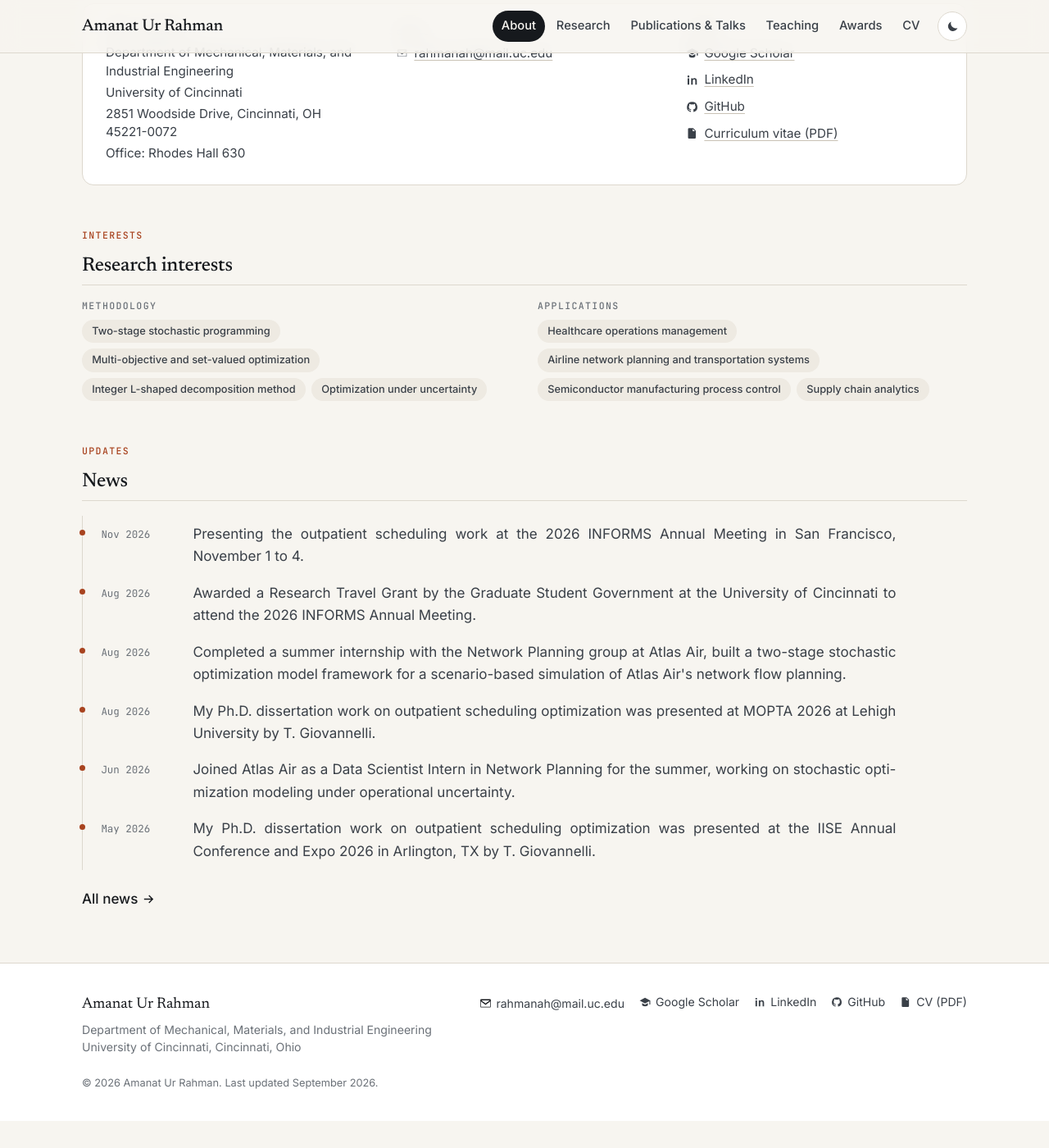
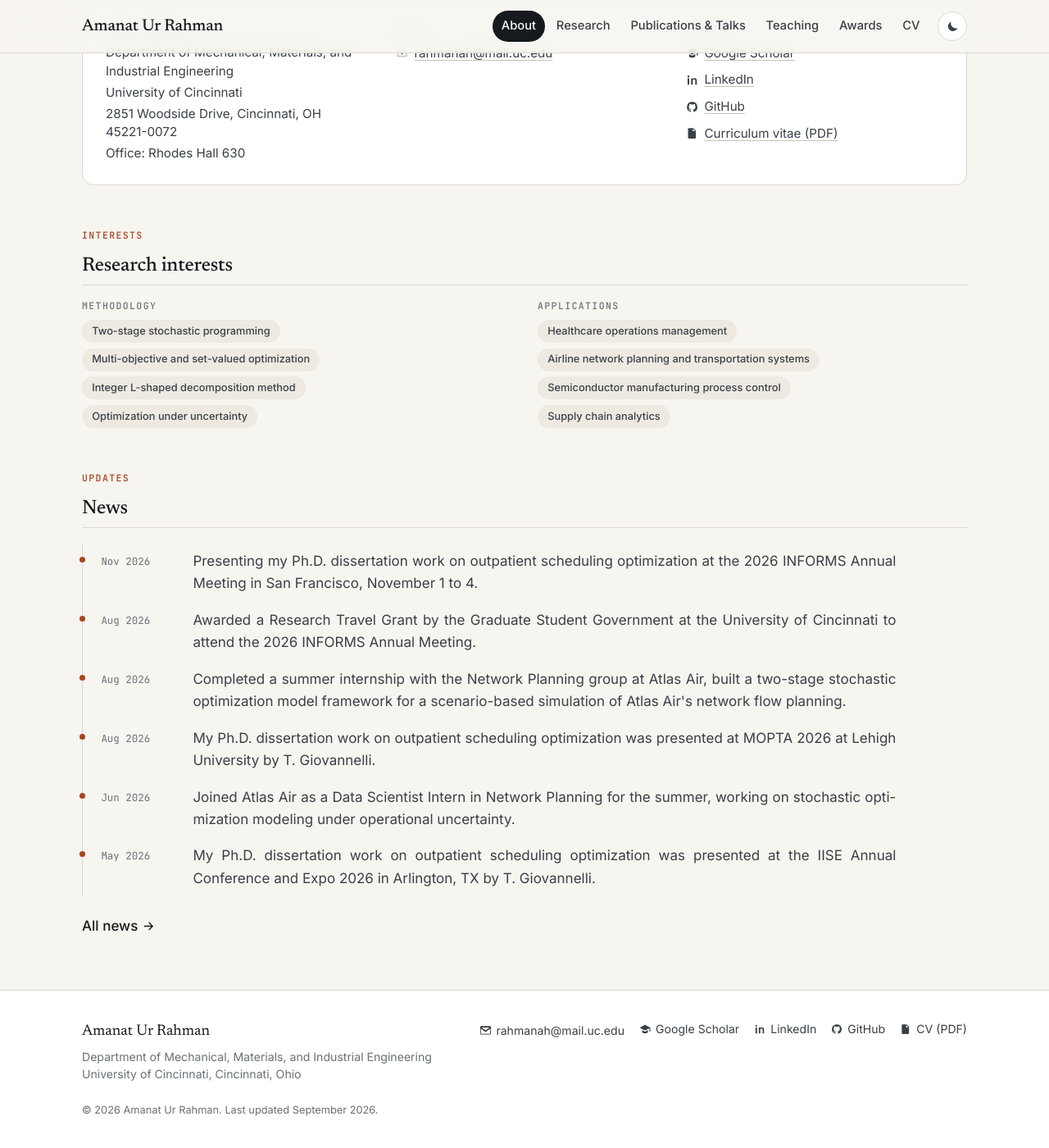
Before and after one commit to amanat-rahman/amanat-rahman.github.io, a Jekyll site: the page built from index.html, in a window 1280 px wide and 1400 px high, scrolled down 900 px. Shown: the whole window at 82% size. Built offline with Jekyll 4.4.1, drawn with Linux system fonts in a browser that asks for light colours; before the commit the page ends 2267 px from its top, so only the background shows below that.

Commit message:
Stack the research interest chips one per line; reword the INFORMS news item
Co-Authored-By: Claude Opus 5 <noreply@anthropic.com>
Claude-Session: https://claude.ai/code/session_012gzcHSSbTY5Xckd1ycFgL5

```diff
--- a/_data/news.yml
+++ b/_data/news.yml
@@ -1,7 +1,7 @@
 # Newest first is not required; entries are sorted by date. The home page shows the
 # most recent few and links to /news/, which lists everything grouped by year.
 - date: 2026-11-01
-  text: Presenting the outpatient scheduling work at the 2026 INFORMS Annual Meeting in San Francisco, November 1 to 4.
+  text: Presenting my Ph.D. dissertation work on outpatient scheduling optimization at the 2026 INFORMS Annual Meeting in San Francisco, November 1 to 4.
 
 - date: 2026-08-20
   text: Awarded a Research Travel Grant by the Graduate Student Government at the University of Cincinnati to attend the 2026 INFORMS Annual Meeting.
--- a/assets/css/style.css
+++ b/assets/css/style.css
@@ -165,6 +165,7 @@ main { padding-block: 2.5rem 4rem; }
 .chips--large .chip { font-size: .92rem; padding: .45rem .85rem; }
 .chip { display: inline-flex; align-items: center; gap: .35rem; padding: .3rem .7rem; border-radius: 999px; background: var(--surface-2); color: var(--ink-2); font-size: .8rem; font-weight: 500; line-height: 1.3; border: 1px solid transparent; }
 .chips--small .chip { font-size: .74rem; padding: .22rem .6rem; }
+.interest-col .chips { display: grid; justify-items: start; gap: .4rem; }
 .chip--muted { background: transparent; border-color: var(--line); color: var(--muted); }
 .chip--status { background: var(--accent-soft); color: var(--accent); font-family: var(--font-mono); font-size: .68rem; letter-spacing: .06em; text-transform: uppercase; padding: .2rem .55rem; margin-left: .4rem; vertical-align: middle; }
 .chip--award { background: var(--award-soft); color: var(--award); }
```
